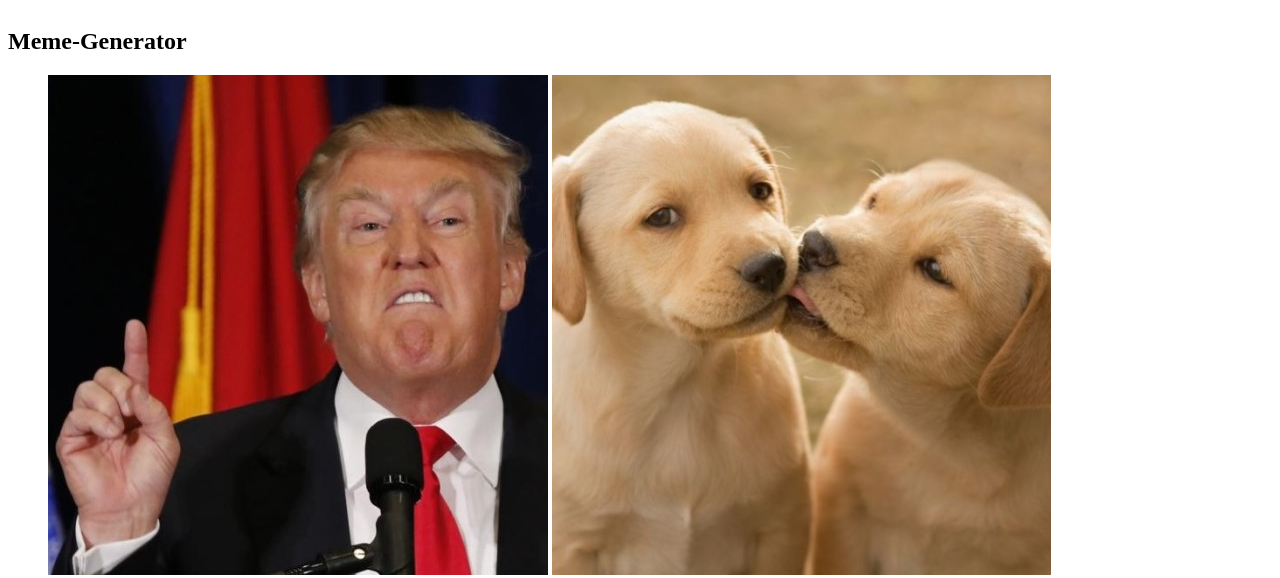
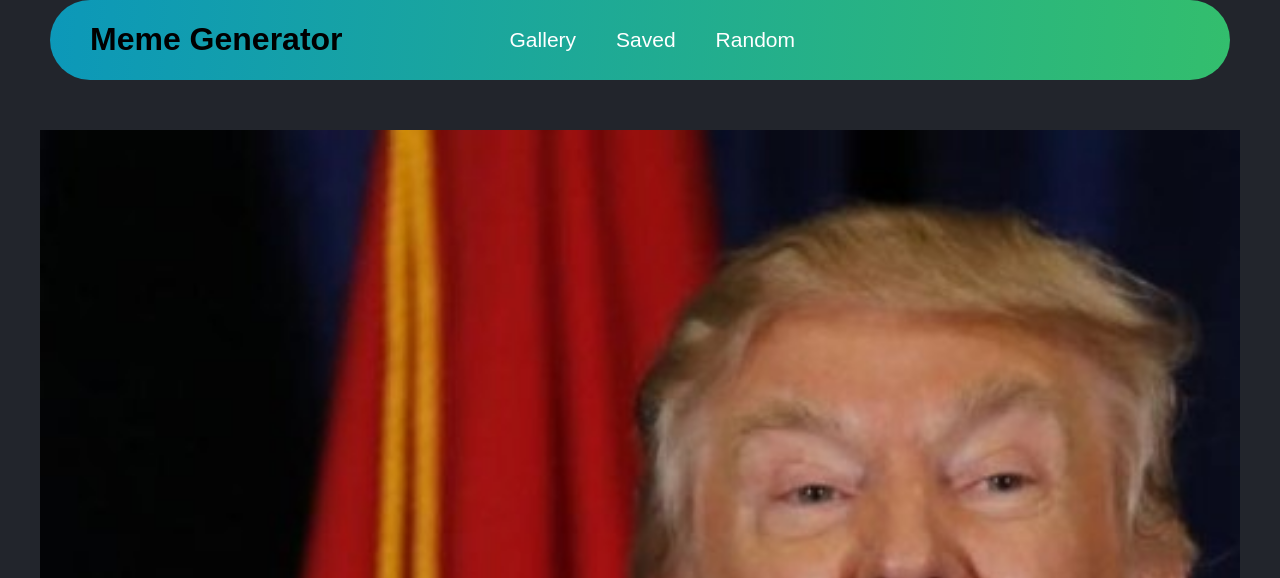
Before and after one commit to idanDujovne/meme-generator-project, a plain HTML site: page index.html in a window 1280 px wide. Shown: the top 578 px of the page. Drawn offline with Linux system fonts and the light colour scheme.

Commit message:
Style the header

```diff
--- a/css/basics/base.css
+++ b/css/basics/base.css
@@ -4,6 +4,7 @@
 
 body {
     margin: 0;
+    background-color: rgb(34, 37, 44);
 }
 
 img {
--- /dev/null
+++ b/css/components/main-header.css
@@ -0,0 +1,29 @@
+.main-header {
+    justify-content: space-between;
+    margin-inline: 50px;
+    margin-block-end: 50px;
+
+    border-radius: 45px;
+
+    background-color: #5970c1;
+    background-image: linear-gradient(-86deg,#33be6d 0,#0c98b9 100%);
+
+    padding-inline: 40px;
+
+    font-family: sans-serif;
+}
+
+.main-header .main-nav {
+    align-self: center;
+
+    margin-inline-end: 375px;
+}
+
+.main-header .main-nav .nav-list > * > *{
+    margin-inline: 20px;
+
+    color: white;
+    text-decoration: none;
+
+    font-size: 1.3125em;
+}
--- a/css/style.css
+++ b/css/style.css
@@ -1,8 +1,9 @@
 /* basics */
-@import url(basics/layout.css);
+@import url(basics/base.css);
 @import url(basics/helpers.css);
 @import url(basics/layout.css);
 
 /* components */
+@import url(components/main-header.css);
 @import url(components/main-gallery.css);
 @import url(components/main-editor.css);
--- a/index.html
+++ b/index.html
@@ -10,9 +10,14 @@
 </head>
 
 <body onload="onInit()" class="main-layout">
-    <header class="main-header full">
+    <header class="main-header full flex">
+        <h1>Meme Generator</h1>
         <nav class="main-nav">
-            <h1>Meme-Generator</h1>
+            <ul class="nav-list clean-list flex">
+                <li><a href="#">Gallery</a></li>
+                <li><a href="#">Saved</a></li>
+                <li><a href="#">Random</a></li>
+            </ul>
         </nav>
 
     </header>
```
